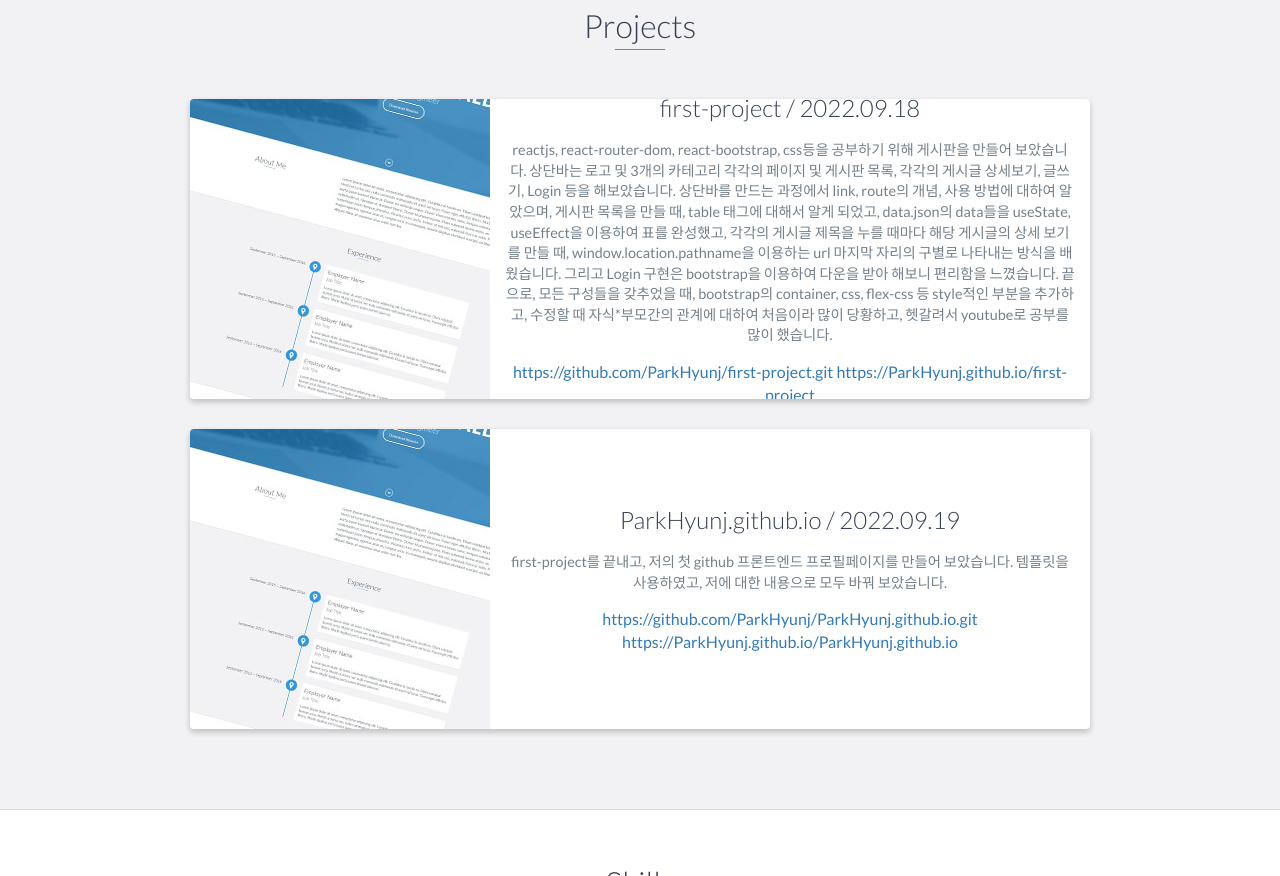
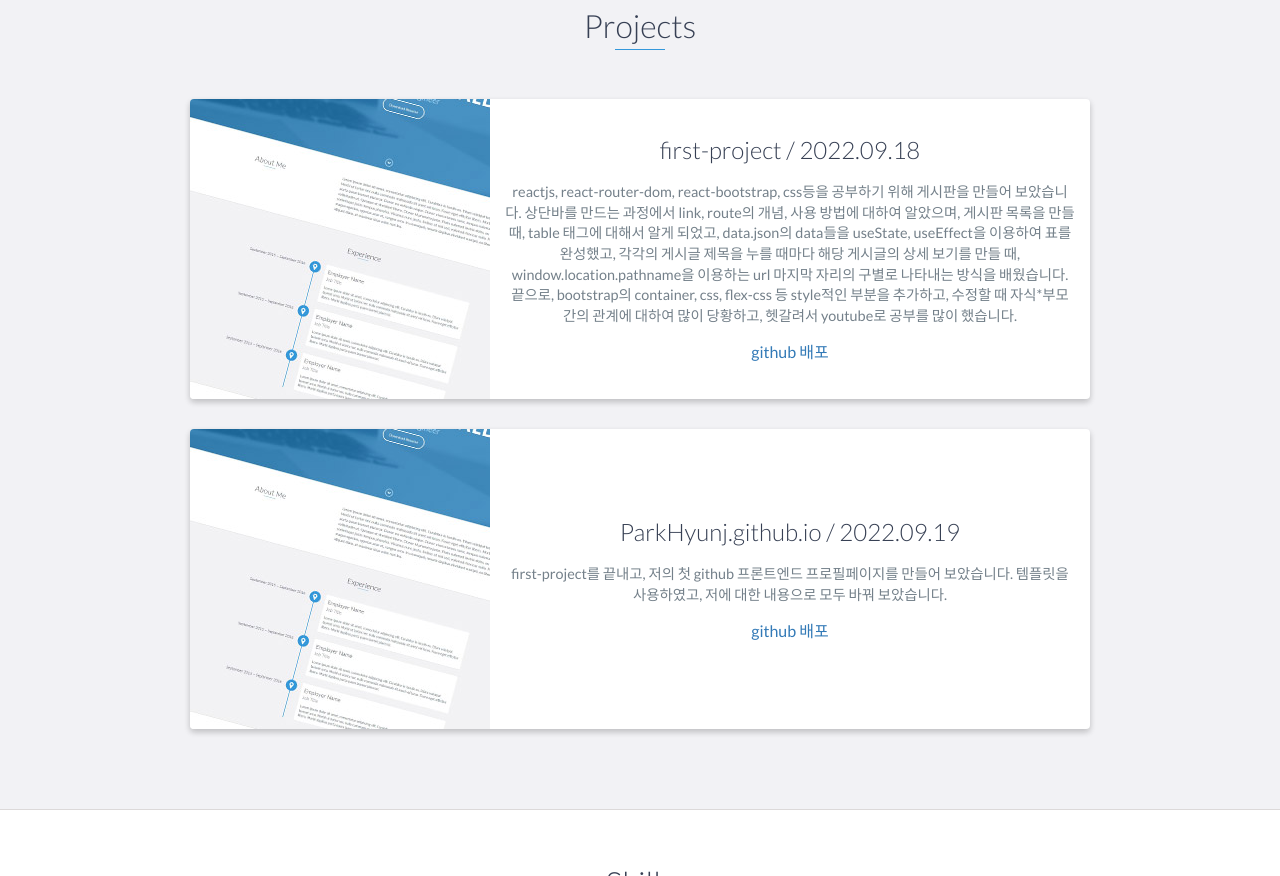
Before and after one commit to ParkHyunj/ParkHyunj.github..io, a website: page index.html in a window 1280 px wide. Shown: the part 1112-1988 px from the top of the page. Drawn offline with nearby package versions, Linux system fonts and the light colour scheme.

Commit message:
DOCS: 링크 수정, first-project 내용 수정

```diff
--- a/index.html
+++ b/index.html
@@ -155,10 +155,10 @@
                     <div class="project-info">
                         <h3>first-project / 2022.09.18</h3>
                         <p>
-                            reactjs, react-router-dom, react-bootstrap, css등을 공부하기 위해 게시판을 만들어 보았습니다. 상단바는 로고 및 3개의 카테고리 각각의 페이지 및 게시판 목록, 각각의 게시글 상세보기, 글쓰기, Login 등을 해보았습니다. 상단바를 만드는 과정에서 link, route의 개념, 사용 방법에 대하여 알았으며, 게시판 목록을 만들 때, table 태그에 대해서 알게 되었고, data.json의 data들을 useState, useEffect을 이용하여 표를 완성했고, 각각의 게시글 제목을 누를 때마다 해당 게시글의 상세 보기를 만들 때, window.location.pathname을 이용하는 url 마지막 자리의 구별로 나타내는 방식을 배웠습니다. 그리고 Login 구현은 bootstrap을 이용하여 다운을 받아 해보니 편리함을 느꼈습니다. 끝으로, 모든 구성들을 갖추었을 때, bootstrap의 container, css, flex-css 등 style적인 부분을 추가하고, 수정할 때 자식*부모간의 관계에 대하여 처음이라 많이 당황하고, 헷갈려서 youtube로 공부를 많이 했습니다.
+                            reactjs, react-router-dom, react-bootstrap, css등을 공부하기 위해 게시판을 만들어 보았습니다. 상단바를 만드는 과정에서 link, route의 개념, 사용 방법에 대하여 알았으며, 게시판 목록을 만들 때, table 태그에 대해서 알게 되었고, data.json의 data들을 useState, useEffect을 이용하여 표를 완성했고, 각각의 게시글 제목을 누를 때마다 해당 게시글의 상세 보기를 만들 때, window.location.pathname을 이용하는 url 마지막 자리의 구별로 나타내는 방식을 배웠습니다. 끝으로, bootstrap의 container, css, flex-css 등 style적인 부분을 추가하고, 수정할 때 자식*부모간의 관계에 대하여 많이 당황하고, 헷갈려서 youtube로 공부를 많이 했습니다.
                         </p>
-                        <a href="#">https://github.com/ParkHyunj/first-project.git</a>
-                        <a href="#">https://ParkHyunj.github.io/first-project</a>
+                        <a href="https://github.com/ParkHyunj/first-project.gi">github</a>
+                        <a href="https://ParkHyunj.github.io/first-project">배포</a>
                     </div>
                     <!-- End .project-info -->
                 </div>
@@ -174,8 +174,8 @@
                         <p>
                             first-project를 끝내고, 저의 첫 github 프론트엔드 프로필페이지를 만들어 보았습니다. 템플릿을 사용하였고, 저에 대한 내용으로 모두 바꿔 보았습니다.
                         </p>
-                        <a href="#">https://github.com/ParkHyunj/ParkHyunj.github.io.git</a>
-                        <a href="#">https://ParkHyunj.github.io/ParkHyunj.github.io</a>
+                        <a href="https://github.com/ParkHyunj/ParkHyunj.github.io.git">github</a>
+                        <a href="https://ParkHyunj.github.io/ParkHyunj.github.io">배포</a>
                     </div>
                     <!-- End .project-info -->
                 </div>
```
